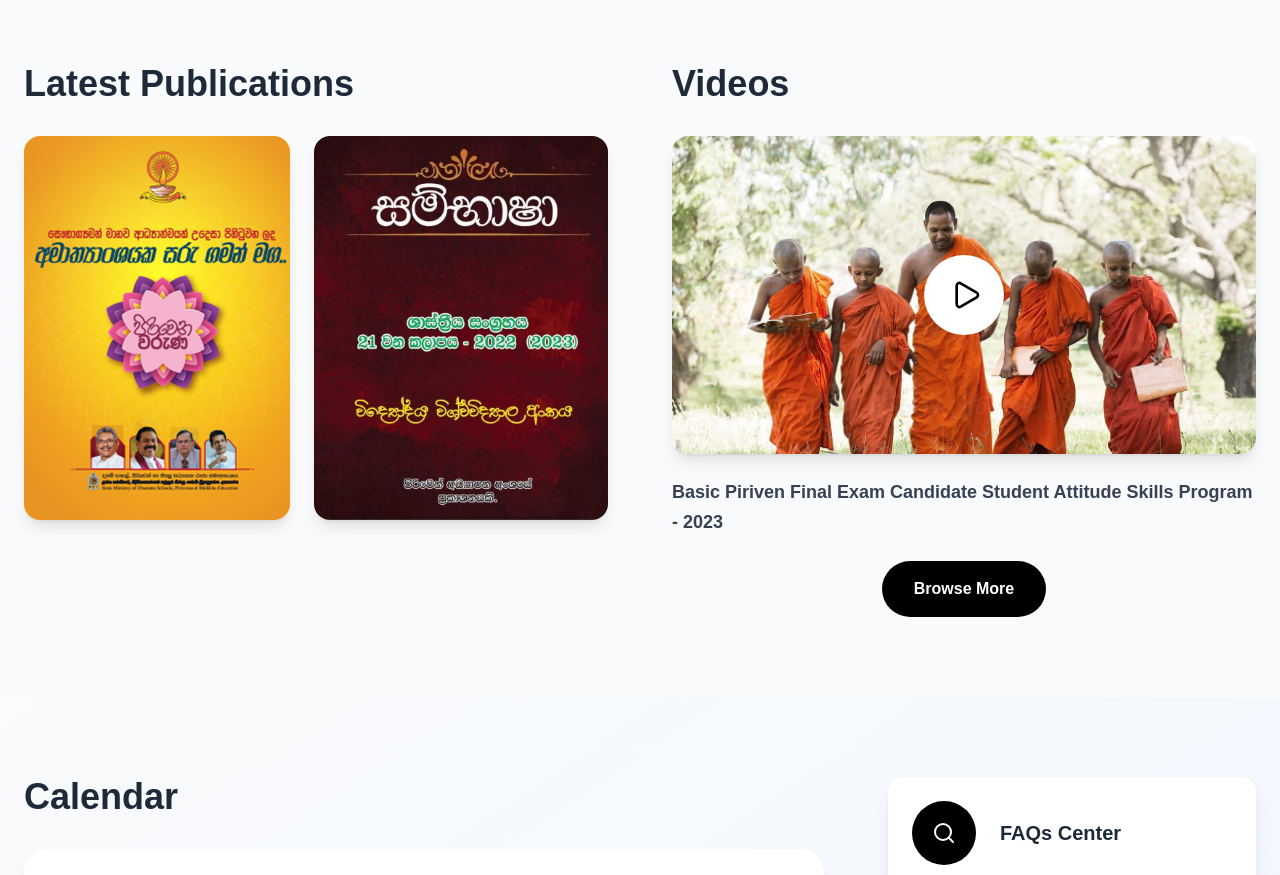
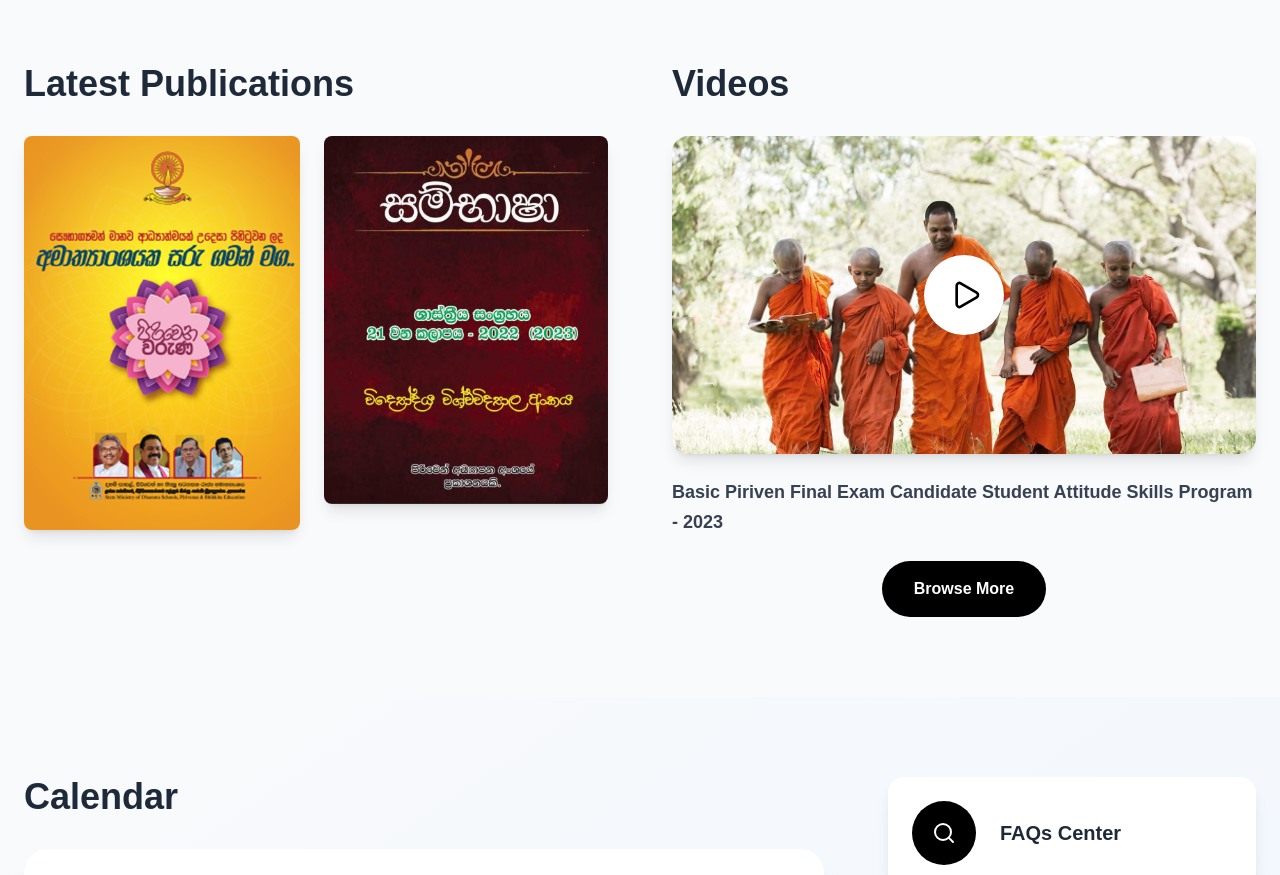
Before and after one commit to HemalStewart/piriven-website, a Next.js app: page / in a window 1280 px wide. Shown: the part 2680-3555 px from the top of the page. Built offline with nearby package versions, Linux system fonts and the light colour scheme.

Commit message:
pub size

```diff
--- a/src/components/Publications.jsx
+++ b/src/components/Publications.jsx
@@ -3,35 +3,31 @@ import React from 'react';
 export const PublicationsSection = () => (
   <div>
     <h2 className="text-4xl font-bold text-gray-800 mb-8">Latest Publications</h2>
-    {/* Responsive Flex Container:
-      - flex-col: Stacks items vertically on mobile by default.
-      - md:flex-row: Switches to a horizontal row layout on medium screens and up.
-      - space-y-4: Adds vertical space between items on mobile.
-      - md:space-x-6: Overrides the vertical space and adds horizontal space on medium screens and up.
-    */}
     <div className="flex flex-col md:flex-row space-y-4 md:space-x-6">
       {/* First Publication */}
-      {/* Removed w-full from this div */}
       <div>
-        <a href="#" className="block h-96 overflow-hidden rounded-2xl shadow-lg hover:shadow-2xl transition-all duration-500 transform hover:scale-105 group">
+        <a href="#" className="block w-full overflow-hidden rounded-lg shadow-lg hover:shadow-2xl transition-all duration-500 transform hover:scale-105 group">
+          <div className="aspect-w-3 aspect-h-4"> {/* Updated to a 3:4 aspect ratio */}
             <img
               src="/images/publications1.jpg"
               alt="Publication 1"
               className="w-full h-full object-cover group-hover:scale-110 transition-transform duration-700"
             />
+          </div>
           <div className="absolute inset-0 bg-gradient-to-t from-black/60 to-transparent opacity-0 group-hover:opacity-100 transition-opacity duration-300"></div>
         </a>
       </div>
 
       {/* Second Publication */}
-      {/* Removed w-full from this div */}
       <div>
-        <a href="#" className="block h-96 overflow-hidden rounded-2xl shadow-lg hover:shadow-2xl transition-all duration-500 transform hover:scale-105 group">
+        <a href="#" className="block w-full overflow-hidden rounded-lg shadow-lg hover:shadow-2xl transition-all duration-500 transform hover:scale-105 group">
+          <div className="aspect-w-3 aspect-h-4"> {/* Updated to a 3:4 aspect ratio */}
             <img
               src="/images/publications2.jpg"
               alt="Publication 2"
               className="w-full h-full object-cover group-hover:scale-110 transition-transform duration-700"
             />
+          </div>
           <div className="absolute inset-0 bg-gradient-to-t from-black/60 to-transparent opacity-0 group-hover:opacity-100 transition-opacity duration-300"></div>
         </a>
       </div>
```
Lines whose indentation alone changed are shown as unchanged.
